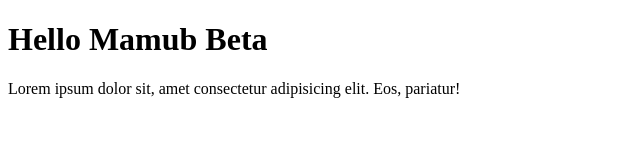
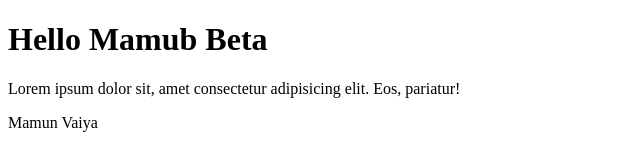
Before and after one commit to md-al-mamun22/panda-commerce, a plain HTML site: page index.html in a window 1280 px wide. Shown: the full height of the page, 0-640 px from the left. Drawn offline with Linux system fonts and the light colour scheme.

Commit message:
Update index.html

```diff
--- a/index.html
+++ b/index.html
@@ -10,5 +10,6 @@
     <h1>Hello Mamub Beta</h1>
     <p>Lorem ipsum dolor sit, amet consectetur adipisicing elit. Eos, pariatur!
     </p>
+    <p> Mamun Vaiya</p>
 </body>
 </html>
```
